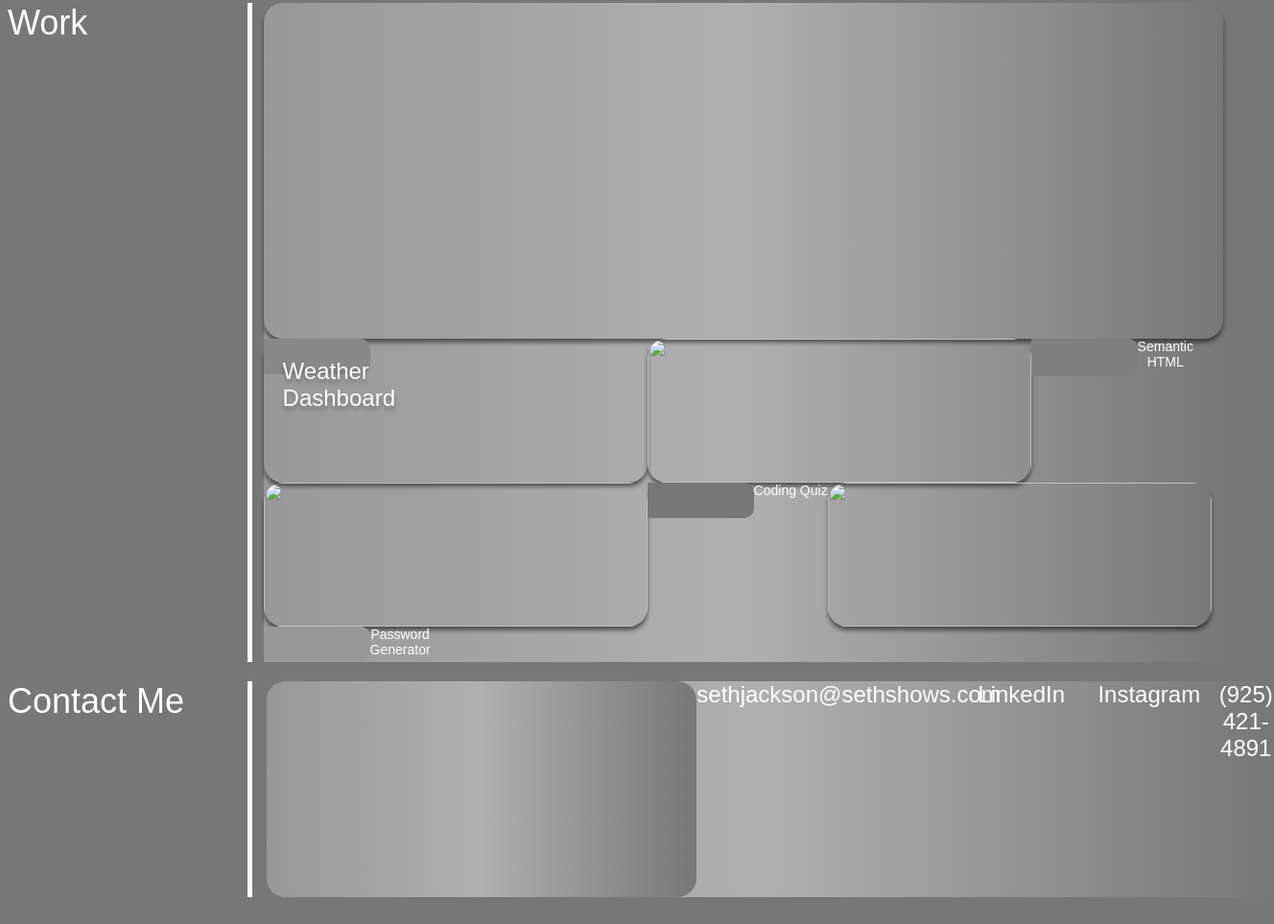
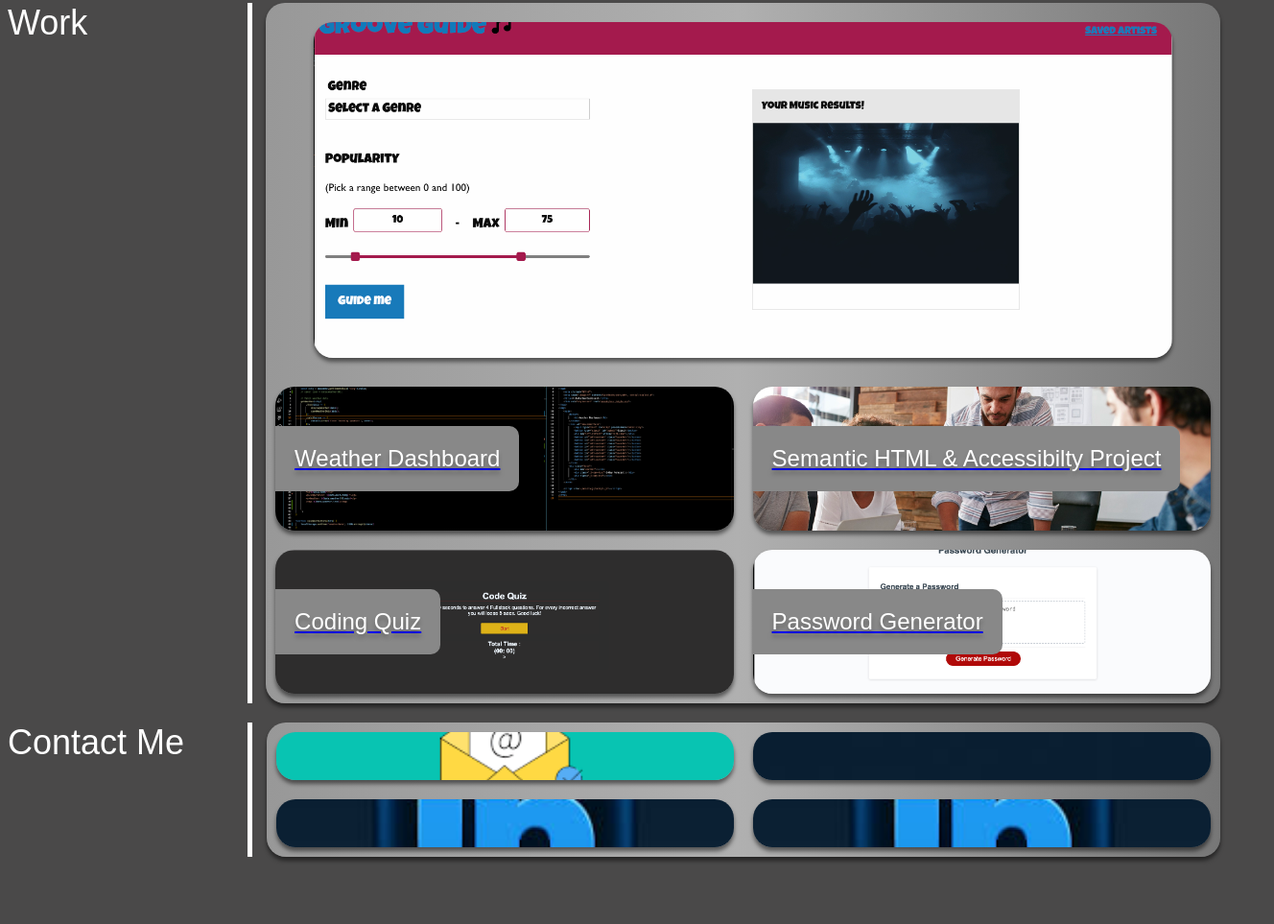
Before and after one commit to themuppetman/MrJacksons_Portfolio, a plain HTML site: page index.html in a window 1280 px wide. Shown: the part 621-1584 px from the top of the page at 96% size, 1328 px wide, since content can reach past the window. After the commit the page ends 1542 px from the top, so only its background shows below. Drawn offline with Linux system fonts and the light colour scheme; a web font is replaced by a local one.

Commit message:
Almost complete: Flex adjustments

```diff
--- a/assets/css/style.css
+++ b/assets/css/style.css
@@ -4,7 +4,7 @@ body {
   max-height: fit-content;
   position: inherit;
   align-items: center;
-  background: #777777;
+  background: #4a4949;
 }
 .header {
   display: inline-flex;
@@ -117,12 +117,13 @@ p {
   display: flex;
   position: inherit;
   right: 20px;
-  justify-content: end;
+
 }
 main {
   display: flex;
   position: inherit;
   flex-direction: column;
+  flex-wrap: wrap;
 }
 
 .vertical-line {
@@ -136,7 +137,7 @@ main {
   display: flex;
   position: inherit;
   height: fit-content;
-  width: fit-content;
+  max-width: fit-content;
   justify-content: space-between;
 }
 .about-me-header {
@@ -151,14 +152,18 @@ main {
   position: inherit;
 }
 .about-me-container {
+  height: fit-content;
+  width: fit-content;
   background: linear-gradient(
     90deg,
     rgba(152, 152, 152, 1) 0%,
     rgba(176, 176, 176, 1) 49.50000047683716%,
     rgba(119, 119, 119, 1) 100%
   );
+  box-shadow: 0px 4px 4px 0px rgba(0, 0, 0, 0.5);
   border-radius: 20px;
   display: flex;
+  position: inherit;
   justify-content: center;
 }
 .about-text {
@@ -166,7 +171,7 @@ main {
   color: #ffffff;
   text-align: justify;
   font-family: "JockeyOne-Regular", sans-serif;
-  font-size: 24px;
+  font-size: auto;
   font-weight: 400;
   display: flex;
   position: inherit;
@@ -198,38 +203,47 @@ main {
     rgba(176, 176, 176, 1) 49.50000047683716%,
     rgba(119, 119, 119, 1) 100%
   );
+  box-shadow: 0px 4px 4px 0px rgba(0, 0, 0, 0.5);
   border-radius: 20px;
   display: flex;
   flex-wrap: wrap;
+  flex-grow: 1 auto;
 }
 .groove-guide {
+  margin: 20px auto;
   border-radius: 20px;
-  width: 1000px;
+  width: 90%;
   height: 350px;
+  background-image: url("./images/Groove_Guide.png");
+  background-size: cover;
+  background-position: center;
   display: flex;
   position: inherit;
   box-shadow: 0px 4px 4px 0px rgba(0, 0, 0, 0.5);
-  justify-content: center;
-  align-items: center;
+  justify-items: center;
 }
 .weather-dashboard {
   border-radius: 20px;
-  width: 400px;
+  width: fit-content;
   height: 150px;
+  background-image: url("./images/Weather_Dashboard_code.png");
+  background-size: cover;
+  background-position: center;
   display: flex;
   position: inherit;
   box-shadow: 0px 4px 4px 0px rgba(0, 0, 0, 0.5);
   flex-wrap: wrap;
+  flex: 0 0 calc(50% - 20px);
+  margin: 10px;
 }
 .weather-label {
+  margin: auto 0;
   background: #888888;
   border-radius: 0px 10px 10px 0px;
-  width: 111px;
-  height: 37px;
+  width: fit-content;
+  height: fit-content;
   display: flex;
   position: inherit;
-  left: 100px;
-  top: 694px;
 }
 .weather-text {
   color: #ffffff;
@@ -244,106 +258,80 @@ main {
 }
 .semantic-html {
   border-radius: 20px;
-  width: 400px;
+  width: fit-content;
   height: 150px;
+  background-image: url("./images/Semantic.jpeg");
+  background-size: cover;
+  background-position: center;
   display: flex;
   position: inherit;
-  left: 553px;
-  top: 596px;
   box-shadow: 0px 4px 4px 0px rgba(0, 0, 0, 0.5);
+  flex-wrap: wrap;
+  flex: 0 0 calc(50% - 20px);
+  margin: 10px;
 }
 .sem-label {
-  background: #7f7f7f;
+  margin: auto 0;
+  background: #888888;
   border-radius: 0px 10px 10px 0px;
-  width: 111px;
-  height: 38.82px;
+  width: fit-content;
+  height: fit-content;
   display: flex;
   position: inherit;
-  left: 553px;
-  top: 694.05px;
 }
-.sem-text {
-  color: #ffffff;
-  text-align: center;
-  font-family: "JockeyOne-Regular", sans-serif;
-  font-size: 14px;
-  font-weight: 400;
+.quiz {
+  border-radius: 20px;
+  width: fit-content;
+  height: 150px;
+  background-image: url("./images/Code_Quiz.png");
+  background-size: cover;
+  background-position: center;
   display: flex;
   position: inherit;
-  left: 573px;
-  top: 693px;
-  width: 71px;
-  height: 38px;
+  box-shadow: 0px 4px 4px 0px rgba(0, 0, 0, 0.5);
+  flex-wrap: wrap;
+  flex: 0 0 calc(50% - 20px);
+  margin: 10px;
 }
-.quiz-container {
-  border-radius: 20px;
-  width: 400px;
-  height: 150px;
+.quiz-label {
+  margin: auto 0;
+  background: #888888;
+  border-radius: 0px 10px 10px 0px;
+  width: fit-content;
+  height: fit-content;
   display: flex;
   position: inherit;
-  left: 550px;
-  top: 411px;
-  box-shadow: 0px 4px 4px 0px rgba(0, 0, 0, 0.5);
 }
-.quiz-label {
-  background: #777777;
-  border-radius: 0px 10px 10px 0px;
-  width: 111px;
-  height: 37px;
+.password {
+  border-radius: 20px;
+  width: fit-content;
+  height: 150px;
+  background-image: url("./images/Password_Gen.png");
+  background-size: cover;
+  background-position: center;
   display: flex;
   position: inherit;
-  left: 550px;
-  top: 508px;
+  box-shadow: 0px 4px 4px 0px rgba(0, 0, 0, 0.5);
+  flex-wrap: wrap;
+  flex: 0 0 calc(50% - 20px);
+  margin: 10px;
 }
-.coding-quiz {
-  color: #ffffff;
-  text-align: center;
-  font-family: "JockeyOne-Regular", sans-serif;
-  font-size: 14px;
-  font-weight: 400;
+.password-label {
+  margin: auto 0;
+  background: #888888;
+  border-radius: 0px 10px 10px 0px;
+  width: fit-content;
+  height: fit-content;
   display: flex;
   position: inherit;
-  left: 573px;
-  top: 517px;
-}
-.password-container {
-  border-radius: 20px;
-  width: 400px;
-  height: 150px;
-  display: flex;
-  position: inherit;
-  left: 100px;
-  top: 412px;
-  box-shadow: 0px 4px 4px 0px rgba(0, 0, 0, 0.5);
-}
-.password-label {
-  background: #989898;
-  border-radius: 0px 10px 10px 0px;
-  width: 111px;
-  height: 37px;
-  display: flex;
-  position: inherit;
-  left: 100px;
-  top: 508px;
-}
-.password-text {
-  color: #ffffff;
-  text-align: center;
-  font-family: "JockeyOne-Regular", sans-serif;
-  font-size: 14px;
-  font-weight: 400;
-  display: flex;
-  position: inherit;
-  left: 129px;
-  top: 505px;
 }
 .contact-me {
   margin-bottom: 20px;
   display: flex;
   position: inherit;
-  height: fit-content;
+  /* height: fit-content;
   width: fit-content;
-  justify-content: space-between;
+  justify-content: space-between; */
 }
 .contact-header {
   height: fit-content;
@@ -363,75 +351,68 @@ main {
     rgba(176, 176, 176, 1) 49.50000047683716%,
     rgba(119, 119, 119, 1) 100%
   );
+  box-shadow: 0px 4px 4px 0px rgba(0, 0, 0, 0.5);
   border-radius: 20px;
   display: flex;
-  position: inherit;
-  justify-content: center;
+  flex-wrap: wrap;
+  flex-grow: 1;
 }
-.contact-container {
-  background: linear-gradient(
-    90deg,
-    rgba(152, 152, 152, 1) 0%,
-    rgba(176, 176, 176, 1) 49.50000047683716%,
-    rgba(119, 119, 119, 1) 100%
-  );
+
+
+.email {
   border-radius: 20px;
-  width: 1050px;
-  height: 225px;
+  width: fit-content;
+  height: 50px;
+  background-image: url("./images/email_1.png");
+  background-size: cover;
+  background-position: center;
   display: flex;
   position: inherit;
-  left: 0px;
-  top: 0px;
+  box-shadow: 0px 4px 4px 0px rgba(0, 0, 0, 0.5);
+  flex-wrap: wrap;
+  flex: 0 0 calc(50% - 20px);
+  margin: 10px;
 }
-.email {
-  color: #ffffff;
-  text-align: center;
-  font-family: "JockeyOne-Regular", sans-serif;
-  font-size: 24px;
-  font-weight: 400;
+
+.linked-in {
+  border-radius: 20px;
+  width: fit-content;
+  height: 50px;
+  background-image: url("./images/LinkedIn_1.jpeg");
+  background-size: cover;
+  background-position: center%;
   display: flex;
   position: inherit;
-  left: 152px;
-  top: 53px;
-  width: 293px;
-  height: 31px;
+  box-shadow: 0px 4px 4px 0px rgba(0, 0, 0, 0.5);
+  flex-wrap: wrap;
+  flex: 0 0 calc(50% - 20px);
+  margin: 10px;
 }
-.linked-in {
-  color: #ffffff;
-  text-align: center;
-  font-family: "JockeyOne-Regular", sans-serif;
-  font-size: 24px;
-  font-weight: 400;
+.insta {
+  border-radius: 20px;
+  width: fit-content;
+  height: 50px;
+  background-image: url("./images/LinkedIn_1.jpeg");
+  background-size: cover;
+  background-position: center;
   display: flex;
   position: inherit;
-  left: 602px;
-  top: 57px;
-  width: 293px;
-  height: 31px;
+  box-shadow: 0px 4px 4px 0px rgba(0, 0, 0, 0.5);
+  flex-wrap: wrap;
+  flex: 0 0 calc(50% - 20px);
+  margin: 10px;
 }
-.insta {
-  color: #ffffff;
-  text-align: center;
-  font-family: "JockeyOne-Regular", sans-serif;
-  font-size: 24px;
-  font-weight: 400;
+.phone-number {
+  border-radius: 20px;
+  width: fit-content;
+  height: 50px;
+  background-image: url("./images/LinkedIn_1.jpeg");
+  background-size: cover;
+  background-position: center;
   display: flex;
   position: inherit;
-  left: 605px;
-  top: 139px;
-  width: 293px;
-  height: 31px;
+  box-shadow: 0px 4px 4px 0px rgba(0, 0, 0, 0.5);
+  flex-wrap: wrap;
+  flex: 0 0 calc(50% - 20px);
+  margin: 10px;
 }
-.phone-number {
-  color: #ffffff;
-  text-align: center;
-  font-family: "JockeyOne-Regular", sans-serif;
-  font-size: 24px;
-  font-weight: 400;
-  display: flex;
-  position: inherit;
-  left: 230px;
-  top: 134px;
-  width: 137px;
-  height: 31px;
-}
--- a/index.html
+++ b/index.html
@@ -54,29 +54,33 @@
             </svg> -->
             <div class="vertical-line"></div>
             <div class="work-container">
-                <div class="groove-guide" src="groove-guide0.png"></div>
-                <div class="weather-dashboard" src="weather-dashboard0.png">
+                <a class="groove-guide" href="https://chadoyek.github.io/Groove-Guide-Project-1/" target="_blank"
+                    alt="Groove Guide Website Screenshot and link"></a>
+                <a class="weather-dashboard" href="https://themuppetman.github.io/MrJs_WeatherDashboard/"
+                    target="_blank" alt="Weather Dashboard Code Screenshot and link">
                     <div class="weather-label">
                         <p>Weather Dashboard</p>
                     </div>
-                </div>
-                <img class="semantic-html" src="semantic-html0.png" />
-                <div class="sem-label"></div>
-                <div class="sem-text">
-                    Semantic
-                    <br />
-                    HTML
-                </div>
-                <img class="quiz-container" src="quiz-container0.png" />
-                <div class="quiz-label"></div>
-                <div class="coding-quiz">Coding Quiz</div>
-                <img class="password-container" src="password-container0.png" />
-                <div class="password-label"></div>
-                <div class="password-text">
-                    Password
-                    <br />
-                    Generator
-                </div>
+                </a>
+                <a class="semantic-html" href="https://themuppetman.github.io/HTML_CSS_Refactor_Challenge/"
+                    target="_blank" alt="Sematic and Accessibilty project Screenshot and link">
+                    <div class="sem-label">
+                        <p>Semantic HTML & Accessibilty Project</p>
+                    </div>
+                </a>
+                <a class="quiz" href="https://themuppetman.github.io/SJs_Quiz/" target="_blank"
+                    alt="Coding Quiz Screenshotand link">
+                    <div class="quiz-label">
+                        <p>Coding Quiz</p>
+                    </div>
+                </a>
+                <a class="password" href="https://themuppetman.github.io/S_JacksonPW-Gen/" target="_blank"
+                    alt="Password Generator Screenshot link">
+                    <div class="password-label">
+                        <p>Password Generator</p>
+                    </div>
+                </a>
+
             </div>
         </div>
 
@@ -88,15 +92,12 @@
             </svg> -->
             <div class="vertical-line"></div>
             <div class="contact-container">
-                    <div class="contact-container"></div>
-                    <div class="email">sethjackson@sethshows.com</div>
-                    <div class="linked-in">LinkedIn</div>
-                    <div class="insta">
-                        Instagram
-                        <br />
-                    </div>
-                    <div class="phone-number">(925) 421-4891</div>
+                <a class="email links" href="mailto:sethjackson@sethshows.com"></a>
+                <a class="linked-in" href="https://www.linkedin.com/in/seth-jackson/"></a>
+                <a class="insta" href="https://www.instagram.com/stories/seth_shows/"></a>
+                <a class="phone-number"></a>
             </div>
+        </div>
     </main>
 
 
```
Also changed, not shown: assets/css/images/Challenge#2.png (deleted), assets/css/images/Challenge_2.jpg (deleted), assets/css/images/Code_Quiz.png (added), assets/css/images/Groove_Guide.png (added), assets/css/images/LinkedIn_1.jpeg (added), assets/css/images/Password_Gen.png (added), assets/css/images/SemanticImage.jpg (deleted), assets/css/images/Weather_Dashboard_code.png (added), assets/css/images/email_1.png (added), assets/css/images/gmail.png (added), 1 other file.
